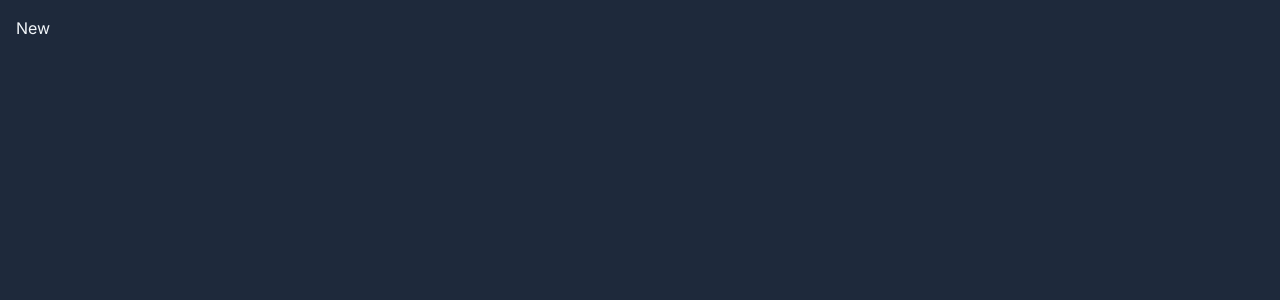
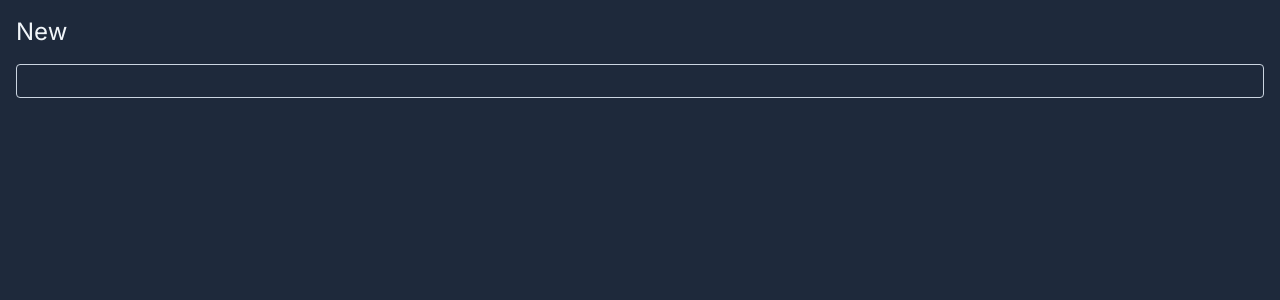
Before and after one commit to Matthieu96Code/next-13-todo-list, a Next.js app: page /new in a window 1280 px wide. Shown: the top 300 px of the page. Built offline with nearby package versions, Linux system fonts and the light colour scheme.

Commit message:
Add an input form to the new page

```diff
--- a/src/app/new/page.tsx
+++ b/src/app/new/page.tsx
@@ -1,3 +1,18 @@
+import Link from "../../../node_modules/next/link"
+
 export default function Page() {
-    return <h1>New</h1>
+    return (
+        <>
+            <header className="flex justify-between items-center mb-4">
+                <h1 className="text-2xl">New</h1>
+            </header>
+            <form className="flex gap-2 flex-col">
+                <input
+                    type="text"
+                    name="title"
+                    className="border border-slate-300 bg-transparent rounded px-2 py-1 outline-none focus-within:border-slate-100"
+                />
+            </form>
+        </>
+    )
 }
```
